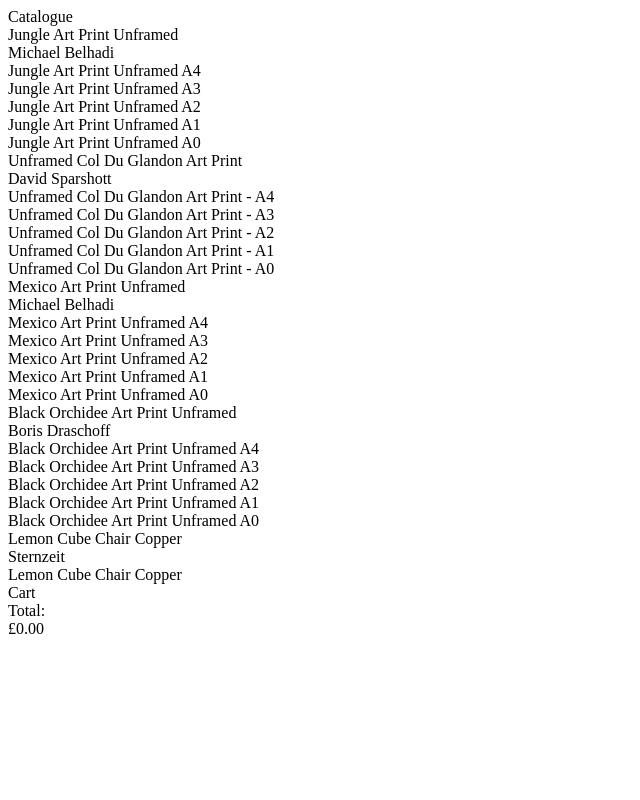
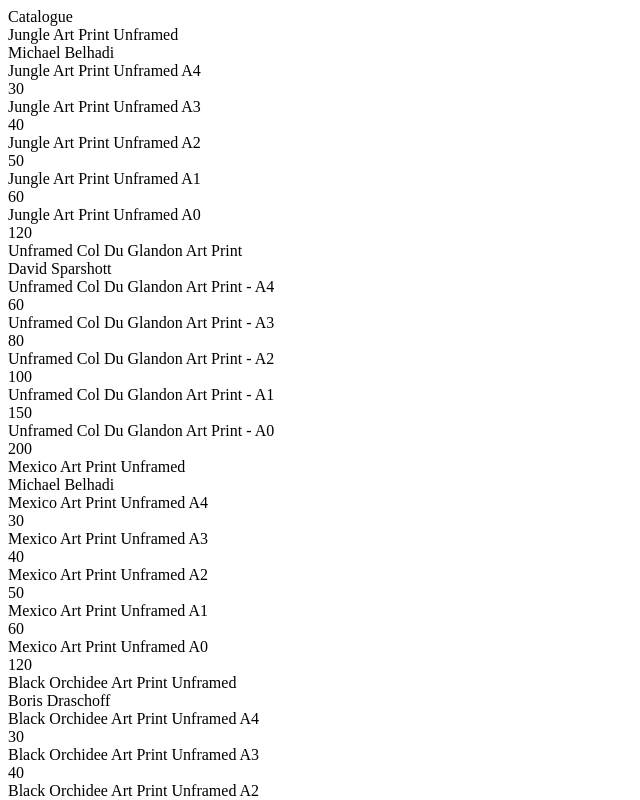
Before and after one commit to rwalle61/shopping-cart-kata, a Next.js app: page / in a window 1280 px wide. Shown: the top 800 px of the page, without its empty margins (0-640 px from the left). Built offline with nearby package versions, Linux system fonts and the light colour scheme.

Commit message:
feat: show prices of product variants

```diff
--- a/src/data/index.ts
+++ b/src/data/index.ts
@@ -1,8 +1,6 @@
 import productsJson from './product.json';
 
-const getVariant = (variant): object => ({
-  description: variant.description,
-})
+const getVariant = ({ description, price }): object => ({ description, price })
 
 export const products = productsJson.map(product => ({
   title: product.title,
--- a/src/pages/index.tsx
+++ b/src/pages/index.tsx
@@ -5,8 +5,11 @@ const Product = ({ title, brand, variants }): JSX.Element => (
     <div>{title}</div>
     <div>{brand}</div>
     <div>
-      {variants.map((variant) => (
-        <div key={variant.description}>{variant.description}</div>
+      {variants.map(({ description, price }) => (
+        <div key={description}>
+          <div>{description}</div>
+          <div>{price}</div>
+        </div>
       ))}
     </div>
   </div>
```
Also changed, not shown: 2 other files (tests, documents, lock files or other folders).
